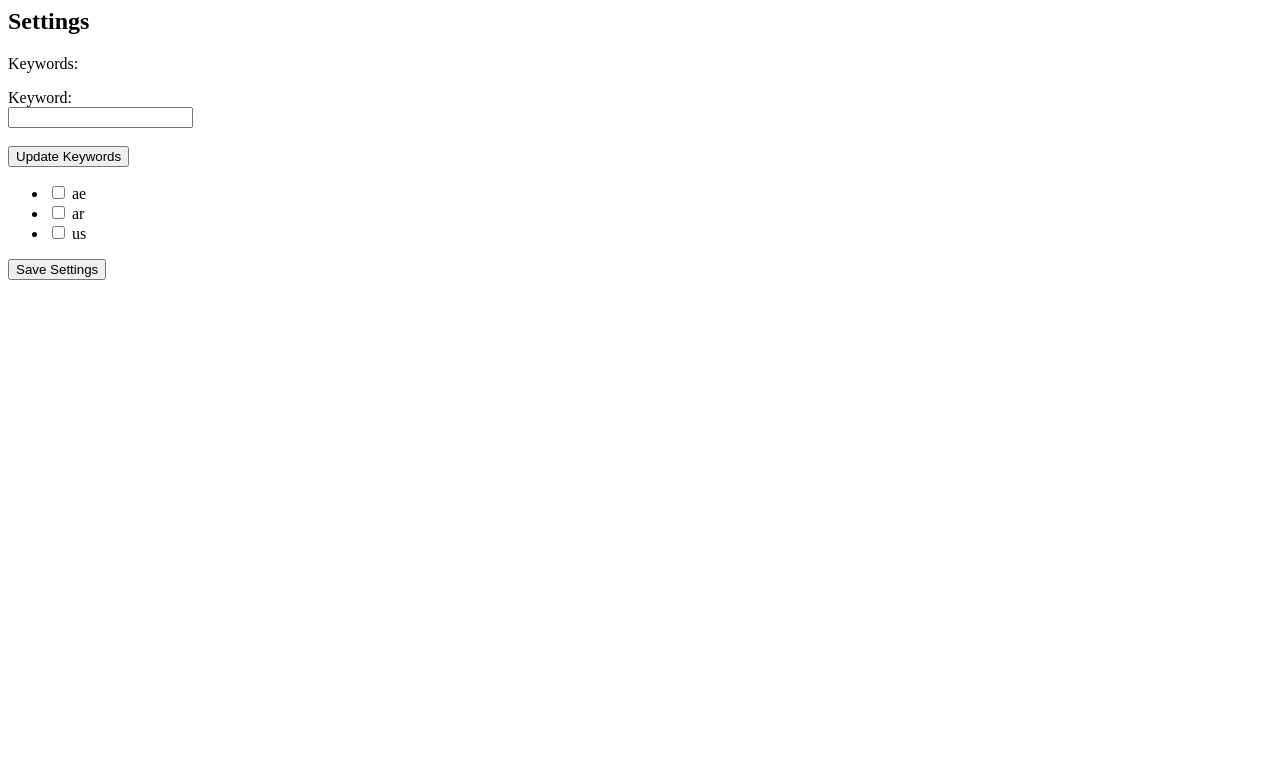
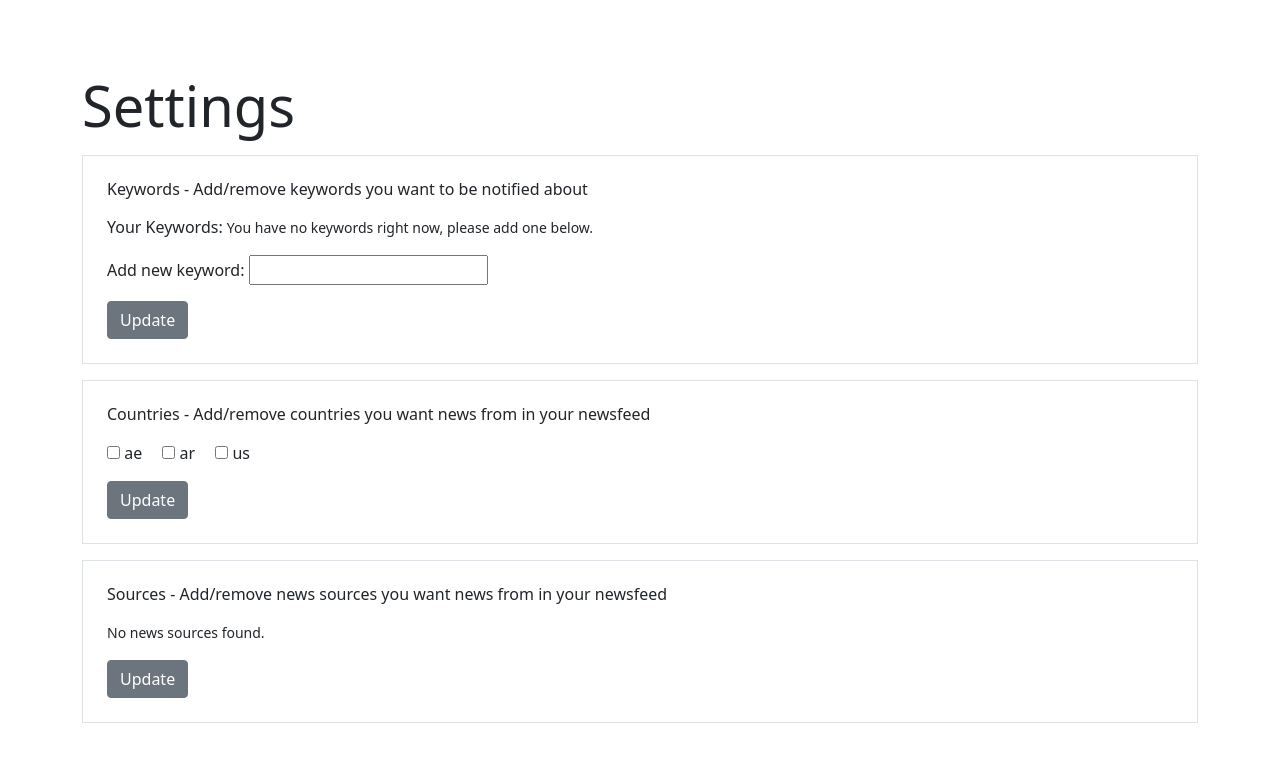
Before and after one commit to saqibur/newsfeed-portal, a Django app: template templates/users/settings.html in a window 1280 px wide. Shown: the top 762 px of the page. Run offline with Django 3.2, Linux system fonts and the light colour scheme; the template is opened without the code that fills it: values that come from a table or form of the project are taken from there, others are empty; parts of the project's set-up code (start-up, migrations or seed data) failed here and were passed over.

Commit message:
Fix settings template

```diff
--- a/templates/users/settings.html
+++ b/templates/users/settings.html
@@ -1,17 +1,52 @@
+{% extends 'base.html' %}
+
+{% block title %} Settings {% endblock title %}
+
+
 {% block content %}
-  <h2 class="display-1">Settings</h2>
-  <form method="post">
-    {% csrf_token %}
-    {{ form.keywords.label_tag }}<br>
-    {{ form.keywords }}
-    {{ form.keyword.label_tag }}<br>
-    {{ form.keyword }}
-    <br>
-    <br>
-    <button type="submit">Update Keywords</button>
+  <div class="container">
+    <h2 class="display-4">Settings</h2>
+    <form method="post">
+      {% csrf_token %}
+      <div class="border p-4 mt-3 mb-3">
+        <h6 class="mb-3">Keywords - Add/remove keywords you want to be notified about</h6>
+        Your Keywords:
+        {% for keyword in form.keywords %}
+          <p class="badge rounded-pill bg-primary p-2 m-1">{{ keyword }}</p>
+        {% empty %}
+          <small>You have no keywords right now, please add one below.</small>
+        {% endfor %}
+        <br>
 
-    {{ form.countries }}
-    {{ form.sources }}
-    <button type="submit">Save Settings</button>
-  </form>
+        <div class="mt-3 mb-3">
+          Add new keyword: {{ form.keyword }}
+        </div>
+        <button class="btn btn-secondary" type="submit">Update</button>
+      </div>
+
+      <div class="border p-4 mt-3 mb-3">
+        <h6 class="mb-3">Countries - Add/remove countries you want news from in your newsfeed</h6>
+        <div>
+          {% for country in form.countries %}
+            <text class="me-3">{{ country }}</text>
+          {% empty %}
+            <small>No countries found.</small>
+          {% endfor %}
+        </div>
+        <button class="btn btn-secondary mt-3" type="submit">Update</button>
+      </div>
+
+      <div class="border p-4 mt-3 mb-3">
+        <h6 class="mb-3">Sources - Add/remove news sources you want news from in your newsfeed</h6>
+        <div>
+          {% for source in form.sources %}
+            <text class="me-3">{{ source }}</text><br>
+          {% empty %}
+            <small>No news sources found.</small>
+          {% endfor %}
+        </div>
+        <button class="btn btn-secondary mt-3" type="submit">Update</button>
+      </div>
+    </form>
+  </div>
 {% endblock %}
```
